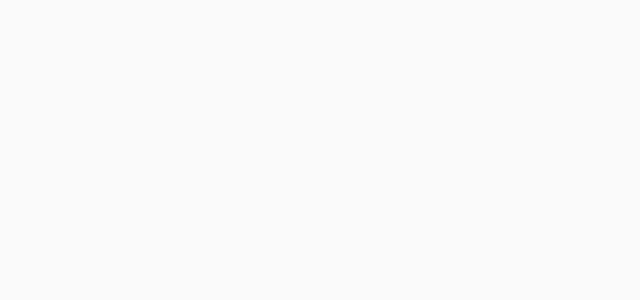
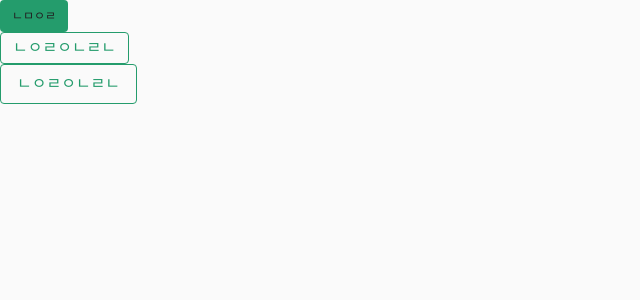
Before and after one commit to juny-0429/book-forest, a Next.js app: page / in a window 1280 px wide. Shown: the top 300 px of the page, without its empty margins (0-640 px from the left). Built offline with nearby package versions, Linux system fonts and the light colour scheme.

Commit message:
공용 버튼들 리펙토링 및 기본값 지정

```diff
--- a/src/app/page.tsx
+++ b/src/app/page.tsx
@@ -1,3 +1,12 @@
+import BaseButton from 'src/components/Button/Button';
+import LineButton from 'src/components/Button/LineButton';
+
 export default function Home() {
-  return <div></div>;
+  return (
+    <div>
+      <BaseButton height={32}>ㄴㅁㅇㄹ</BaseButton>
+      <LineButton>ㄴㅇㄹㅇㄴㄹㄴ</LineButton>
+      <LineButton height={40}>ㄴㅇㄹㅇㄴㄹㄴ</LineButton>
+    </div>
+  );
 }
--- a/src/components/Button/BaseButton.tsx
+++ /dev/null
@@ -1,41 +0,0 @@
-'use client';
-import clsx from 'clsx';
-import React, { useMemo } from 'react';
-import { ColorType } from 'src/types/color.types';
-
-export type ButtonHeight = 32 | 40 | 48 | 56;
-
-export interface ButtonProps extends React.ButtonHTMLAttributes<HTMLButtonElement> {
-  height: ButtonHeight;
-  color: ColorType;
-  leftIcon?: React.ReactNode;
-  rightIcon?: React.ReactNode;
-}
-
-export const heightStyle: { [k in ButtonHeight]: string } = {
-  32: 'h-[32px] gap-[2px] px-3 rounded-[4px] text-body-12r',
-  40: 'h-[40px] gap-[4px] px-4 rounded-[4px] text-body-14r',
-  48: 'h-[48px] gap-[6px] px-4 rounded-[6px] text-body-16r',
-  56: 'h-[56px] gap-[8px] px-5 rounded-[8px] text-body-18r',
-};
-
-const colorStyles: Partial<Record<ColorType, string>> = {
-  gray: 'bg-gray-500 enabled:hover:bg-gray-600',
-  cta: 'bg-ui-cta enabled:hover:bg-ui-cta-hover',
-};
-
-export const disabledStyles = 'disabled:opacity-30 disabled:cursor-not-allowed';
-
-export default function BaseButton({ height, color, leftIcon, rightIcon, children, className, ...restProps }: ButtonProps) {
-  const buttonClass = useMemo(() => {
-    return clsx('flex justify-center items-center text-white', heightStyle[height], colorStyles[color], disabledStyles, className);
-  }, [height, color, className]);
-
-  return (
-    <button type='button' {...restProps} className={buttonClass}>
-      {leftIcon}
-      {children}
-      {rightIcon}
-    </button>
-  );
-}
--- /dev/null
+++ b/src/components/Button/Button.tsx
@@ -0,0 +1,41 @@
+'use client';
+import React from 'react';
+import { cva, type VariantProps } from 'class-variance-authority';
+import { cn } from 'src/lib/utils';
+
+export type ButtonHeight = 32 | 40 | 48 | 56;
+
+export interface ButtonProps
+  extends Omit<React.ButtonHTMLAttributes<HTMLButtonElement>, 'color'>, // color 제거
+    VariantProps<typeof buttonVariants> {
+  leftIcon?: React.ReactNode;
+  rightIcon?: React.ReactNode;
+}
+
+const buttonVariants = cva('flex justify-center items-center text-white disabled:opacity-30 disabled:cursor-not-allowed', {
+  variants: {
+    height: {
+      32: 'h-[32px] gap-[2px] px-3 rounded-[4px] text-body-12r',
+      40: 'h-[40px] gap-[4px] px-4 rounded-[4px] text-body-14r',
+      48: 'h-[48px] gap-[6px] px-4 rounded-[6px] text-body-16r',
+      56: 'h-[56px] gap-[8px] px-5 rounded-[8px] text-body-18r',
+    },
+    color: {
+      gray: 'bg-gray-500 enabled:hover:bg-gray-600',
+      cta: 'bg-ui-cta enabled:hover:bg-ui-cta-hover',
+    },
+  },
+  defaultVariants: {
+    color: 'cta',
+  },
+});
+
+export default function Button({ height = 32, color, leftIcon, rightIcon, children, className, ...restProps }: ButtonProps) {
+  return (
+    <button type='button' className={cn(buttonVariants({ height, color }), className)} {...restProps}>
+      {leftIcon}
+      {children}
+      {rightIcon}
+    </button>
+  );
+}
--- a/src/components/Button/CapsuleButton.tsx
+++ b/src/components/Button/CapsuleButton.tsx
@@ -1,6 +1,6 @@
-import BaseButton, { ButtonProps } from './BaseButton';
-import clsx from 'clsx';
+import Button, { ButtonProps } from './Button';
+import { cn } from 'src/lib/utils';
 
 export default function CapsuleButton(props: ButtonProps) {
-  return <BaseButton {...props} className={clsx('rounded-full', props.className)} />;
+  return <Button {...props} className={cn('rounded-full', props.className)} />;
 }
--- a/src/components/Button/IconButton.tsx
+++ b/src/components/Button/IconButton.tsx
@@ -1,24 +1,24 @@
-'use client';
-import clsx from 'clsx';
 import React from 'react';
-import { disabledStyles } from './BaseButton';
+import { cva, type VariantProps } from 'class-variance-authority';
+import { cn } from 'src/lib/utils';
 
-type ButtonHeight = 24 | 32 | 40;
-
-interface ButtonProps extends React.ButtonHTMLAttributes<HTMLButtonElement> {
-  height: ButtonHeight;
+interface IconButtonProps extends React.ButtonHTMLAttributes<HTMLButtonElement>, VariantProps<typeof iconButtonVariants> {
   children: React.ReactNode;
 }
 
-const heightStyle: { [k in ButtonHeight]: string } = {
-  24: 'size-[24px] rounded-[4px]',
-  32: 'size-[32px] rounded-[6px]',
-  40: 'size-[40px] rounded-[8px]',
-};
+const iconButtonVariants = cva('flex justify-center items-center border border-gray-300 text-ui-text-title disabled:opacity-30 disabled:cursor-not-allowed enabled:hover:bg-gray-300', {
+  variants: {
+    height: {
+      24: 'size-[24px] rounded-[4px]',
+      32: 'size-[32px] rounded-[6px]',
+      40: 'size-[40px] rounded-[8px]',
+    },
+  },
+});
 
-export default function IconButton({ height, children, className, ...restProps }: ButtonProps) {
+export default function IconButton({ height = 24, children, className, ...restProps }: IconButtonProps) {
   return (
-    <button type='button' {...restProps} className={clsx('flex justify-center items-center border border-gray-300 enabled:hover:bg-gray-300 text-ui-text-title', heightStyle[height], disabledStyles)}>
+    <button type='button' {...restProps} className={cn(iconButtonVariants({ height }), className)}>
       {children}
     </button>
   );
--- a/src/components/Button/LineButton.tsx
+++ b/src/components/Button/LineButton.tsx
@@ -1,21 +1,33 @@
-'use client';
-import clsx from 'clsx';
-import React, { useMemo } from 'react';
-import { ButtonProps, disabledStyles, heightStyle } from './BaseButton';
-import { ColorType } from 'src/types/color.types';
+import React from 'react';
+import { cva, type VariantProps } from 'class-variance-authority';
+import { cn } from 'src/lib/utils';
 
-const colorStyles: Partial<Record<ColorType, string>> = {
-  gray: 'border-gray-500 text-ui-gray enabled:hover:bg-gray-200',
-  cta: 'border-ui-cta text-ui-cta enabled:hover:bg-green-50',
-};
+interface LineButtonProps extends Omit<React.ButtonHTMLAttributes<HTMLButtonElement>, 'color'>, VariantProps<typeof lineButtonVariants> {
+  leftIcon?: React.ReactNode;
+  rightIcon?: React.ReactNode;
+}
 
-export default function LineButton({ height, color, leftIcon, rightIcon, children, className, ...restProps }: ButtonProps) {
-  const buttonClass = useMemo(() => {
-    return clsx('flex justify-center items-center border', heightStyle[height], colorStyles[color], disabledStyles, className);
-  }, [height, color, className]);
+const lineButtonVariants = cva('flex justify-center items-center border disabled:opacity-30 disabled:cursor-not-allowed', {
+  variants: {
+    height: {
+      32: 'h-[32px] gap-[2px] px-3 rounded-[4px] text-body-12r',
+      40: 'h-[40px] gap-[4px] px-4 rounded-[4px] text-body-14r',
+      48: 'h-[48px] gap-[6px] px-4 rounded-[6px] text-body-16r',
+      56: 'h-[56px] gap-[8px] px-5 rounded-[8px] text-body-18r',
+    },
+    color: {
+      gray: 'border-gray-500 text-ui-gray enabled:hover:bg-gray-200',
+      cta: 'border-ui-cta text-ui-cta enabled:hover:bg-green-50',
+    },
+  },
+  defaultVariants: {
+    color: 'cta',
+  },
+});
 
+export default function LineButton({ height = 32, color, leftIcon, rightIcon, children, className, ...restProps }: LineButtonProps) {
   return (
-    <button type='button' {...restProps} className={buttonClass}>
+    <button type='button' className={cn(lineButtonVariants({ height, color }), className)} {...restProps}>
       {leftIcon}
       {children}
       {rightIcon}
--- a/src/components/Button/TextButton.tsx
+++ b/src/components/Button/TextButton.tsx
@@ -1,20 +1,26 @@
-'use client';
-import clsx from 'clsx';
-import React, { useMemo } from 'react';
-import { ButtonHeight, disabledStyles, heightStyle } from './BaseButton';
+import React from 'react';
+import { cva, type VariantProps } from 'class-variance-authority';
+import { cn } from 'src/lib/utils';
 
-interface ButtonProps extends React.ButtonHTMLAttributes<HTMLButtonElement> {
-  height: ButtonHeight;
+interface TextButtonProps extends Omit<React.ButtonHTMLAttributes<HTMLButtonElement>, 'color'>, VariantProps<typeof textButtonVariants> {
   leftIcon?: React.ReactNode;
   rightIcon?: React.ReactNode;
 }
 
-export default function TextButton({ height, leftIcon, rightIcon, children, className, ...restProps }: ButtonProps) {
-  const buttonClass = useMemo(() => {
-    return clsx('flex justify-center items-center text-ui-text-title enabled:hover:text-ui-cta', heightStyle[height], disabledStyles, className);
-  }, [height, className]);
+const textButtonVariants = cva('flex justify-center items-center text-ui-text-title enabled:hover:text-ui-cta disabled:opacity-30 disabled:cursor-not-allowed', {
+  variants: {
+    height: {
+      32: 'h-[32px] gap-[2px] px-3 rounded-[4px] text-body-12r',
+      40: 'h-[40px] gap-[4px] px-4 rounded-[4px] text-body-14r',
+      48: 'h-[48px] gap-[6px] px-4 rounded-[6px] text-body-16r',
+      56: 'h-[56px] gap-[8px] px-5 rounded-[8px] text-body-18r',
+    },
+  },
+});
+
+export default function TextButton({ height = 32, leftIcon, rightIcon, children, className, ...restProps }: TextButtonProps) {
   return (
-    <button type='button' {...restProps} className={buttonClass}>
+    <button type='button' className={cn(textButtonVariants({ height }), className)} {...restProps}>
       {leftIcon}
       {children}
       {rightIcon}
```
